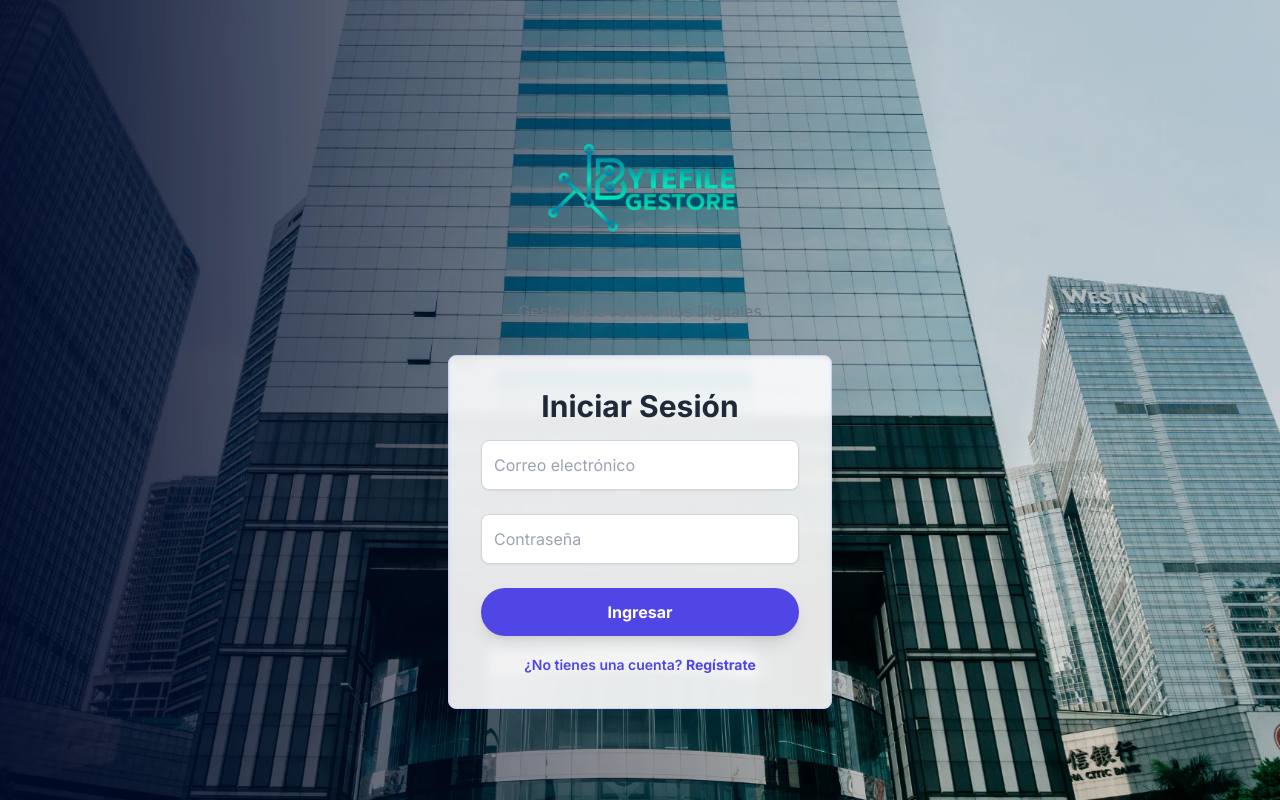
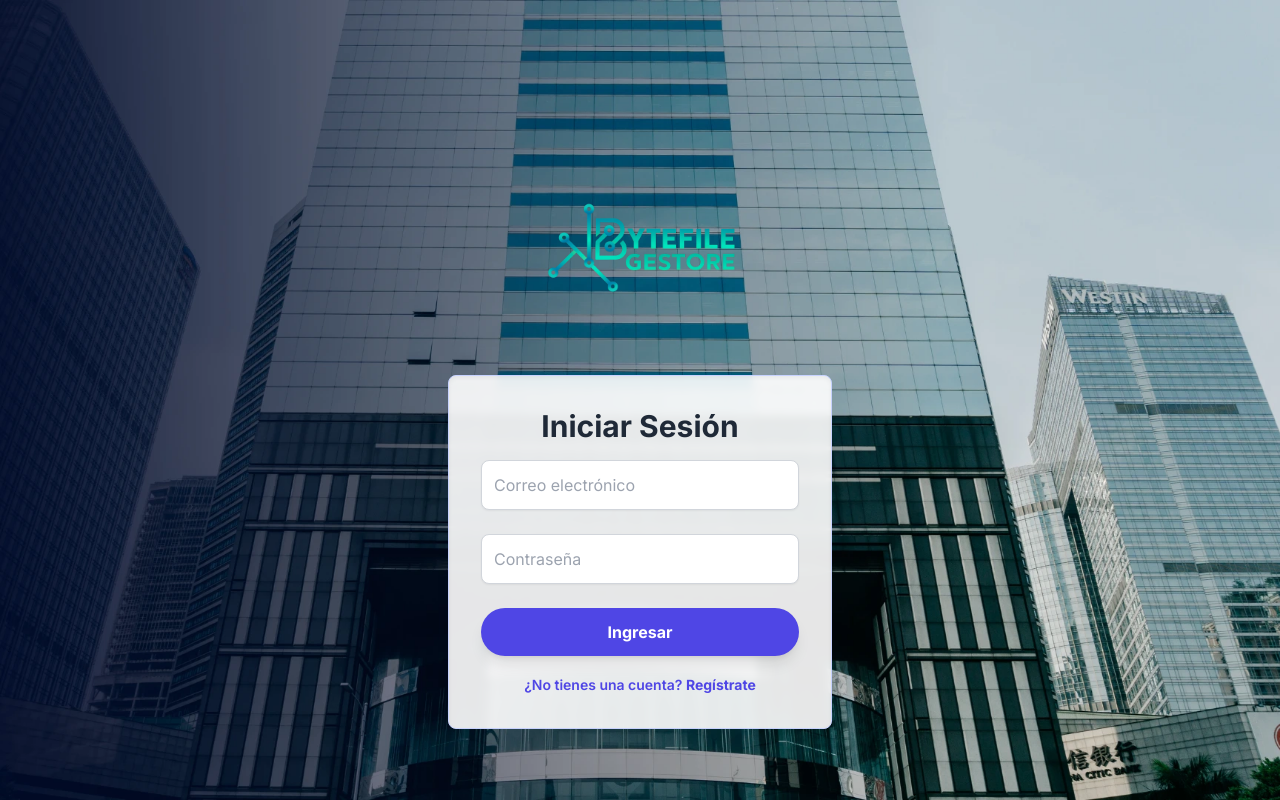
Before and after one commit to ByteSCII/gestorfile, a plain HTML site: page index.html in a window 1280 px wide. Drawn offline with nearby package versions, Linux system fonts and the light colour scheme; no server answers.

Commit message:
Update index.html

```diff
--- a/index.html
+++ b/index.html
@@ -454,11 +454,10 @@
     </style>
 </head>
 <body class="min-h-screen flex flex-col items-center justify-center p-4">
-    <!-- Contenedor para el título y mensajes -->
-    <div class="flex flex-col items-center mb-8">
+    <!-- Contenedor principal para el logo y los formularios -->
+    <div class="flex flex-col items-center mt-20">
         <!-- Reemplazando el texto del título con una imagen -->
-        <img src="./images/logo.webp" alt="Logo de ByteFile Gestore" class="w-48 mb-4">
-        <p class="text-gray-500 text-center">Gestor de Documentos Digitales</p>
+        <img src="./images/logo.webp" alt="Logo de ByteFile Gestore" class="w-48 mb-8">
         <div id="message-container" class="mt-6 mb-6 hidden max-w-sm w-full">
             <div id="message-box" class="p-4 rounded-lg text-sm text-center font-medium"></div>
         </div>
```
